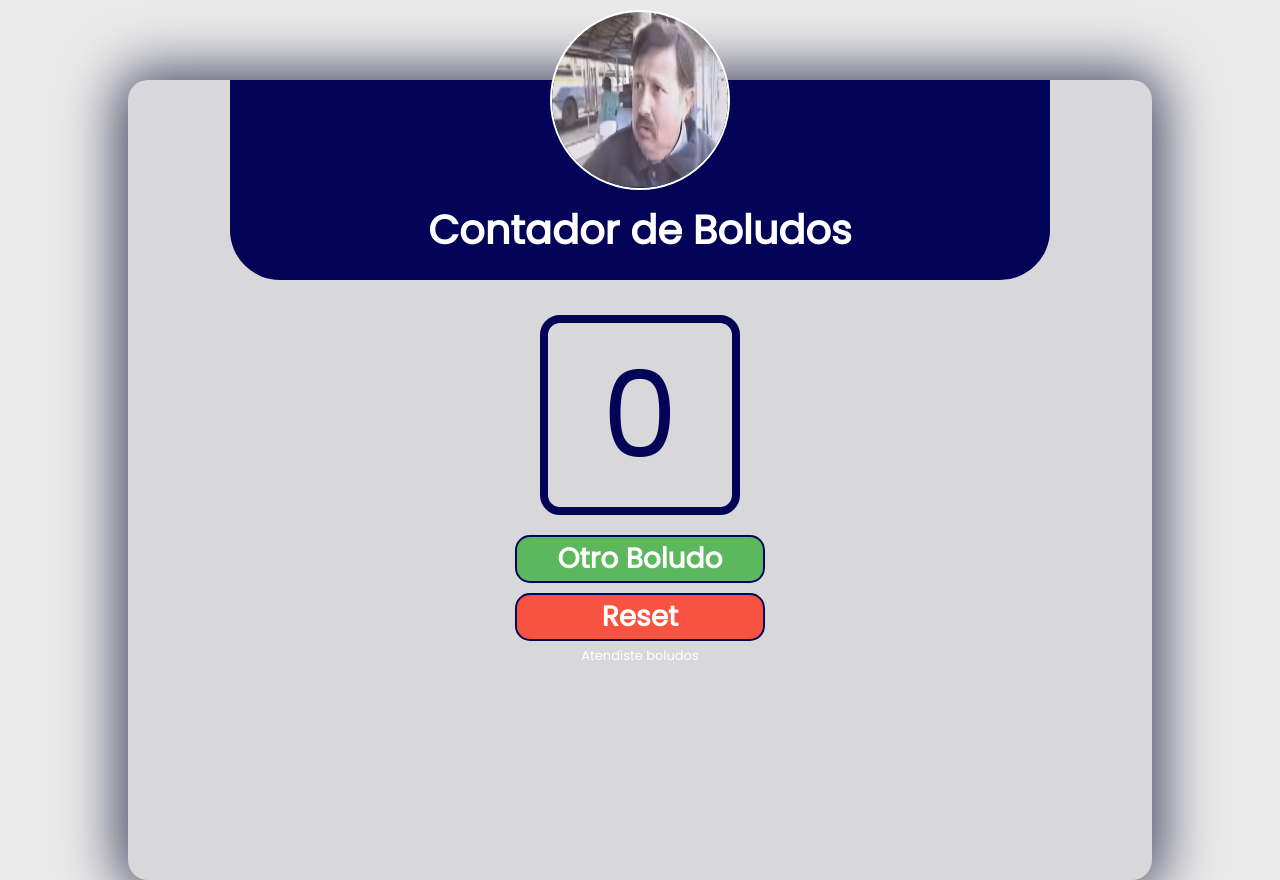
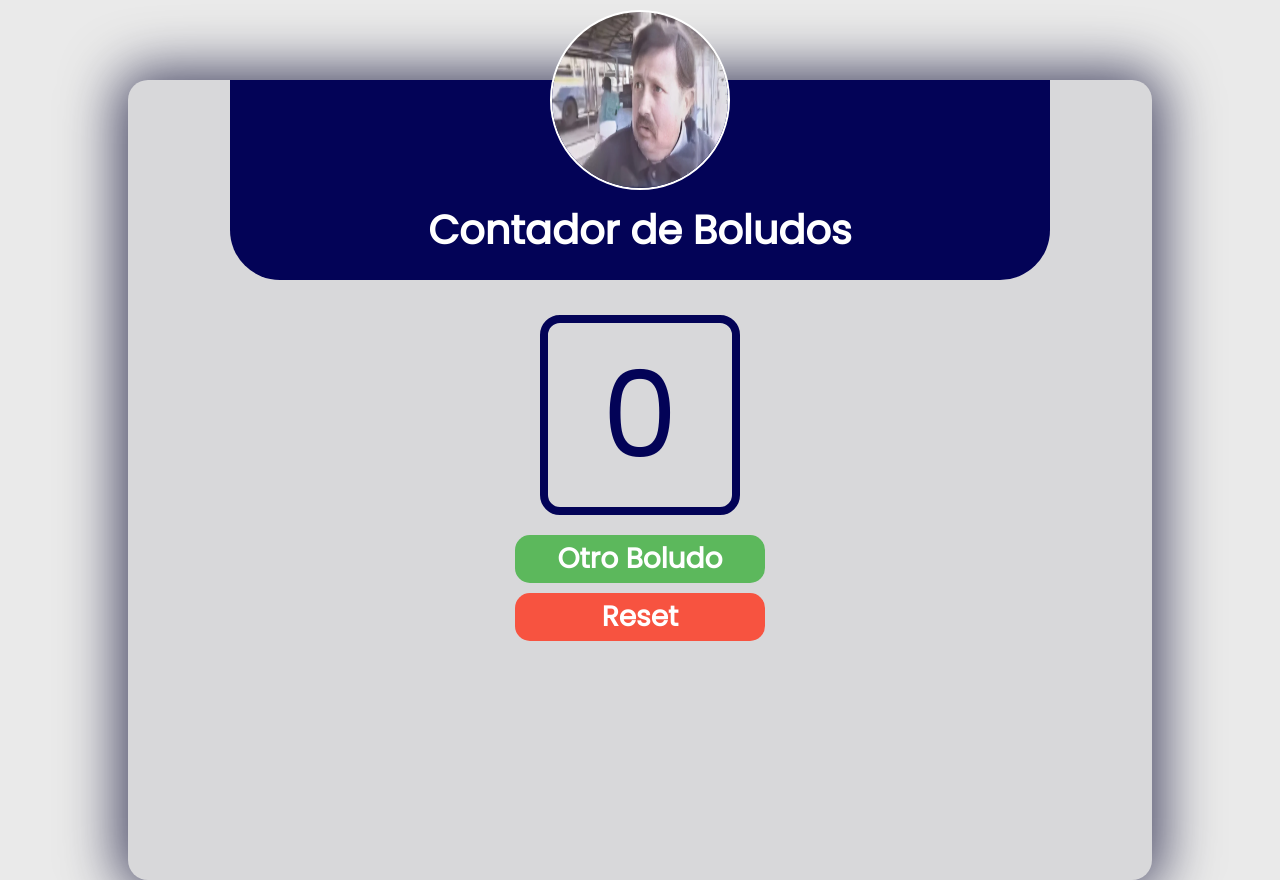
Before and after one commit to cecibiagiola/bolucounter, a React (Create React App) app in the folder clicks/: page / in a window 1280 px wide. Built offline with nearby package versions, Linux system fonts and the light colour scheme.

Commit message:
deploy bug fixed

```diff
--- a/clicks/src/App.js
+++ b/clicks/src/App.js
@@ -4,8 +4,8 @@ import {Button} from './Button/index.js'
 import { useState } from 'react';
 import Boludos from './img/boludos.jpg';
 import Swal from 'sweetalert2';
-import { Saved } from './Saved/Saved';
-import { useLocalStorage } from './useLocalStorage';
+/* import { Saved } from './Saved/Saved'; */
+/* import { useLocalStorage } from './useLocalStorage';  */
 
 
 
@@ -14,7 +14,7 @@ function App() {
   const [numClicks, setNumClicks] = useState(0);
 
 
-  const [num, savedNum] = useLocalStorage('NUMBERS_V1', [])
+  /* const [num, savedNum] = useLocalStorage('NUMBERS_V1', []) */
 
 
   const onHandleClick = () => {
@@ -41,7 +41,7 @@ function App() {
     });
 
 
-    savedNum(numClicks);
+    /* savedNum(numClicks); */
     setNumClicks(0);
   };
 
@@ -68,8 +68,8 @@ function App() {
           text='Reset'
           clickButton={false}
           onHandleClick={ resetCounter } />
-        <Saved
-        saved={num}/>
+        {/* <Saved
+        saved={num}/> */}
 
  </div>
 
--- a/clicks/src/Button/Button.css
+++ b/clicks/src/Button/Button.css
@@ -5,7 +5,7 @@ button {
     font-family: 'Poppins', sans-serif;
     font-weight: bold;
     color: white;
-    border: 2px solid rgb(3, 3, 87);
+    border: none;
     border-radius: 15px;
     margin: 5px;
     cursor: pointer;
```
